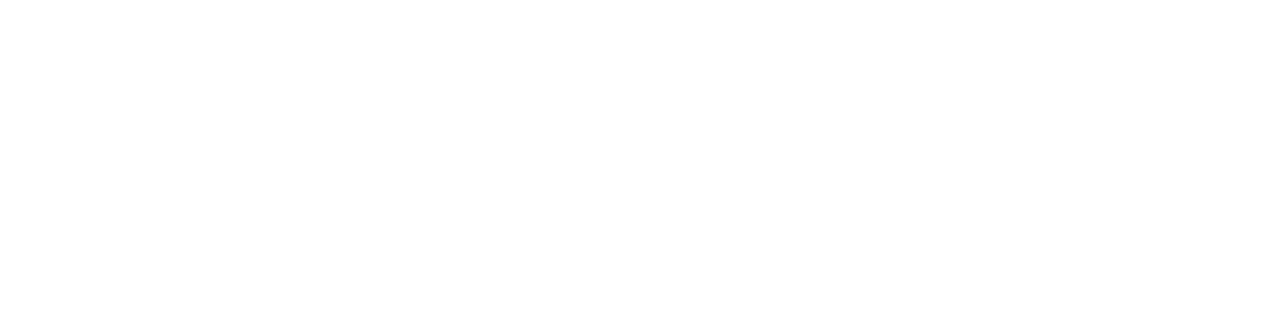
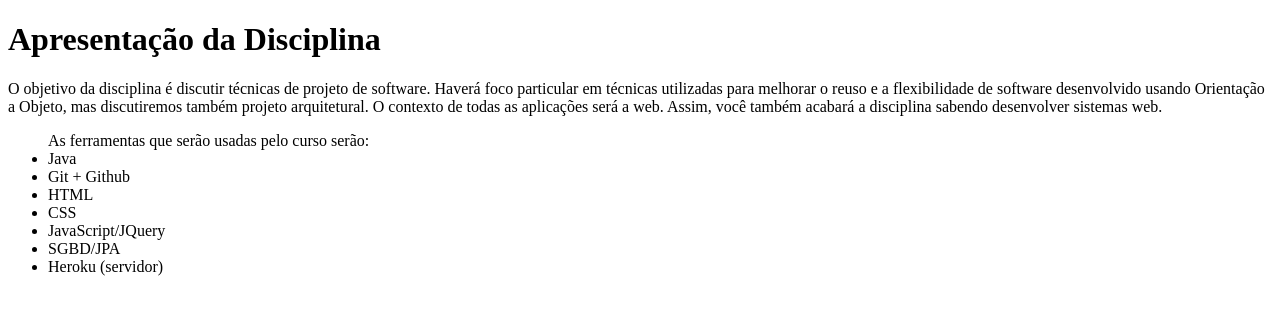
Before and after one commit to mateuslunacc/si1-lab1, a plain HTML site: page estatica-simples/index.html in a window 1280 px wide. Drawn offline with Linux system fonts and the light colour scheme.

Commit message:
Iniciel o index.html preenchendo com alguns dados da disciplina

```diff
--- a/estatica-simples/index.html
+++ b/estatica-simples/index.html
@@ -2,9 +2,20 @@
 <html>
 <head>
 <meta charset="UTF-8">
-<title>Insert title here</title>
+<title>Sistema de Informação I</title>
 </head>
 <body>
-
+	<h1>Apresentação da Disciplina</h1>
+	<p>O objetivo da disciplina é discutir técnicas de projeto de software. Haverá foco particular em técnicas utilizadas para melhorar o reuso e a flexibilidade de software desenvolvido usando Orientação a Objeto, mas discutiremos também projeto arquitetural. O contexto de todas as aplicações será a web. Assim, você também acabará a disciplina sabendo desenvolver sistemas web. </p>
+	<ul>
+		As ferramentas que serão usadas pelo curso serão:
+		<li>Java</li>
+		<li>Git + Github</li>
+		<li>HTML</li>
+		<li>CSS</li>
+		<li>JavaScript/JQuery</li>
+		<li>SGBD/JPA</li>
+		<li>Heroku (servidor)</li>
+	</ul>
 </body>
 </html>
```
